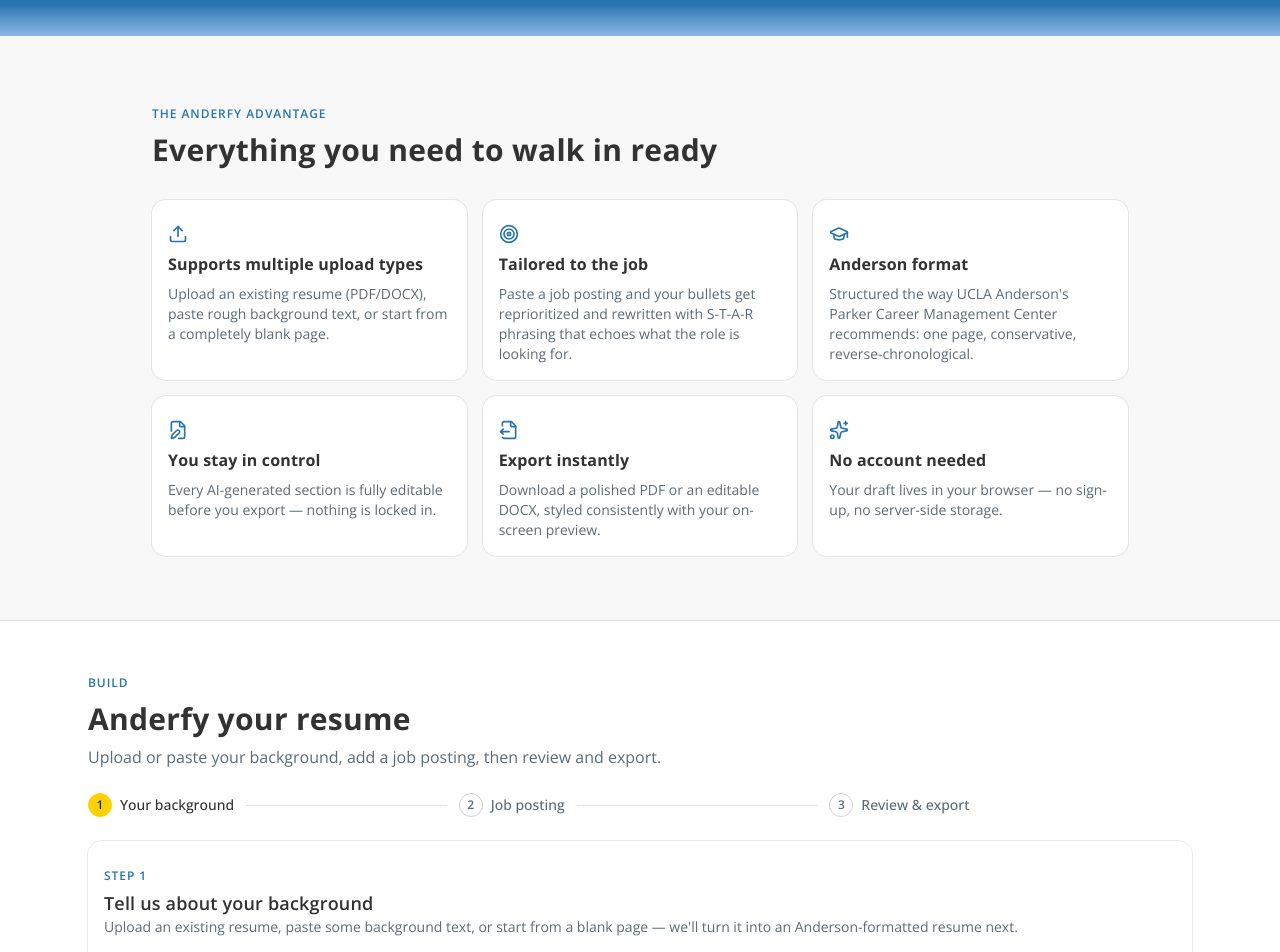
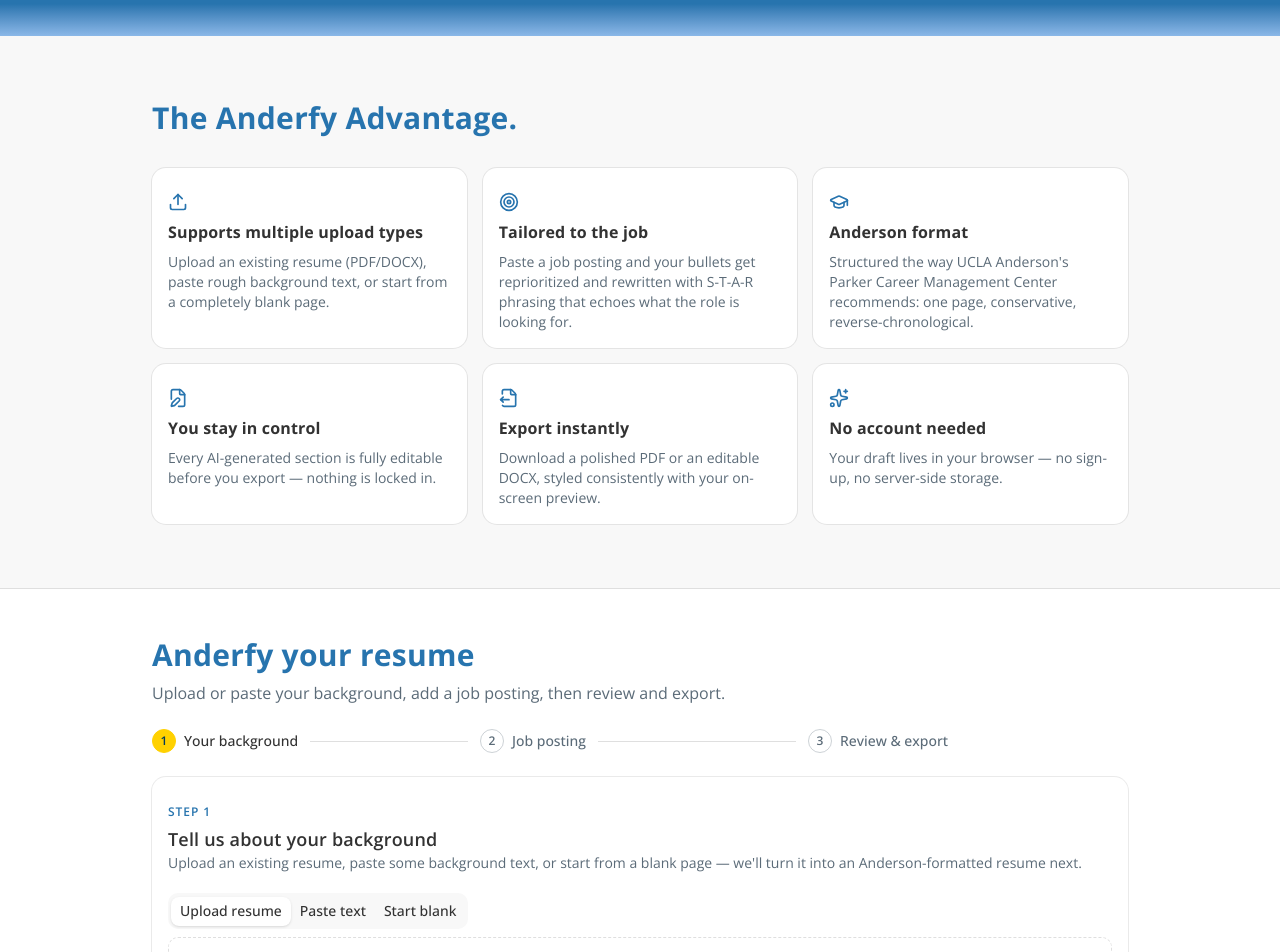
Before and after one commit to rmanvelian/anderfy, a Next.js app: page / in a window 1280 px wide. Shown: the part 520-1472 px from the top of the page. Built offline with nearby package versions, Linux system fonts and the light colour scheme; what @react-pdf/renderer would draw is missing.

Commit message:
Tweak landing section headings and match build section width
Promote eyebrow labels into blue h2 titles for the features and build
sections, and constrain the build section to the same max width as the
features section.

Co-authored-by: Ronan Manvelian <rmanvelian@users.noreply.github.com>

```diff
--- a/app/page.tsx
+++ b/app/page.tsx
@@ -69,8 +69,7 @@ export default function Home() {
       <section className="bg-muted">
         <div className="mx-auto w-full max-w-5xl px-4 py-16 sm:px-6">
           <div className="mb-8 max-w-2xl">
-            <span className="eyebrow">The Anderfy advantage</span>
-            <h2 className="mt-2 text-2xl sm:text-3xl">Everything you need to walk in ready</h2>
+            <h2 className="text-2xl text-ucla-blue sm:text-3xl">The Anderfy Advantage.</h2>
           </div>
           <div className="grid grid-cols-1 gap-4 sm:grid-cols-2 lg:grid-cols-3">
             {FEATURES.map((feature) => (
@@ -91,10 +90,9 @@ export default function Home() {
         aria-label="Build your Anderson resume"
         className="scroll-mt-6 border-t bg-background"
       >
-        <div className="mx-auto flex w-full max-w-6xl flex-col gap-6 px-4 py-12 sm:px-6">
+        <div className="mx-auto flex w-full max-w-5xl flex-col gap-6 px-4 py-12 sm:px-6">
           <div className="max-w-2xl">
-            <span className="eyebrow">Build</span>
-            <h2 className="mt-2 text-2xl sm:text-3xl">Anderfy your resume</h2>
+            <h2 className="text-2xl text-ucla-blue sm:text-3xl">Anderfy your resume</h2>
             <p className="mt-2 text-muted-foreground">
               Upload or paste your background, add a job posting, then review and export.
             </p>
```
